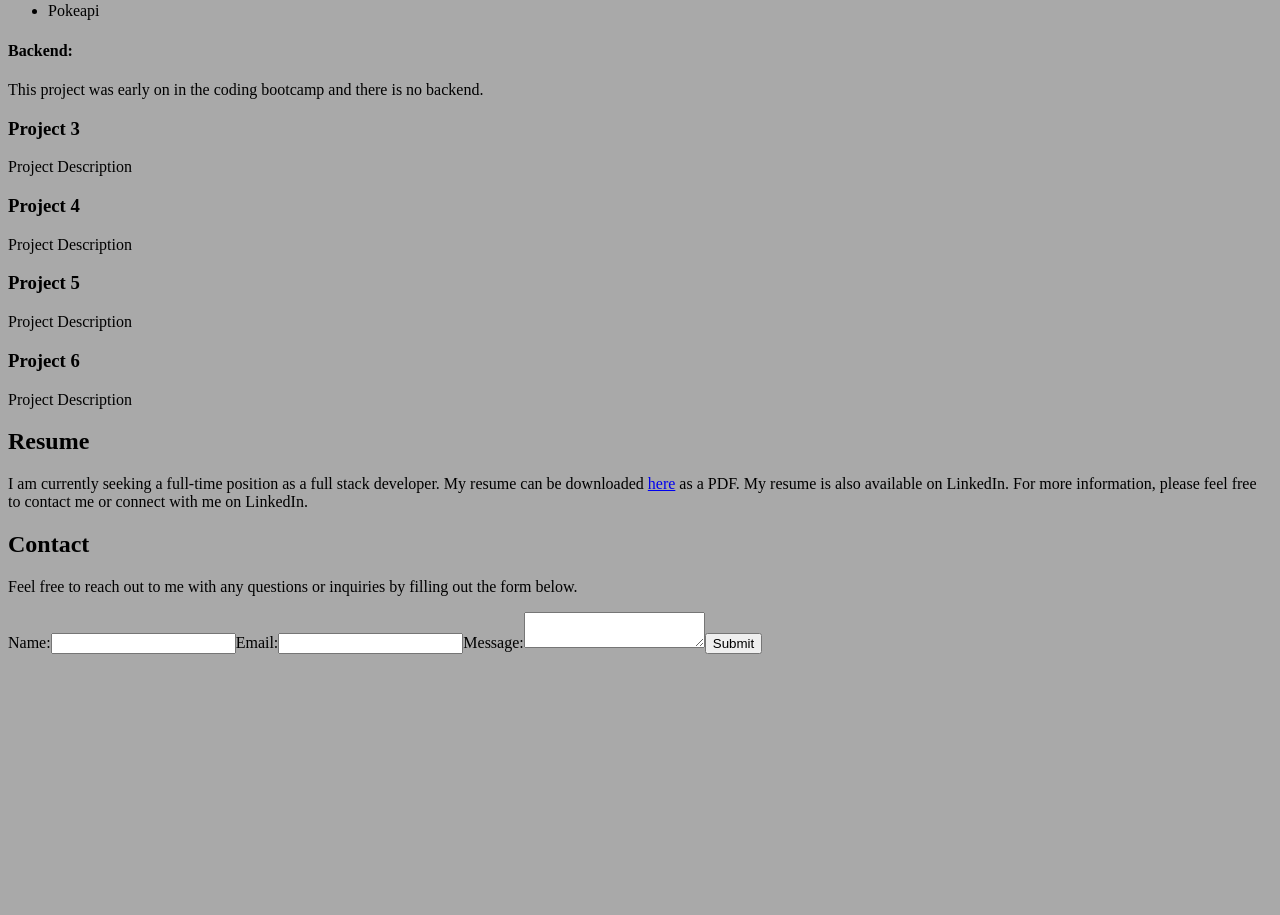
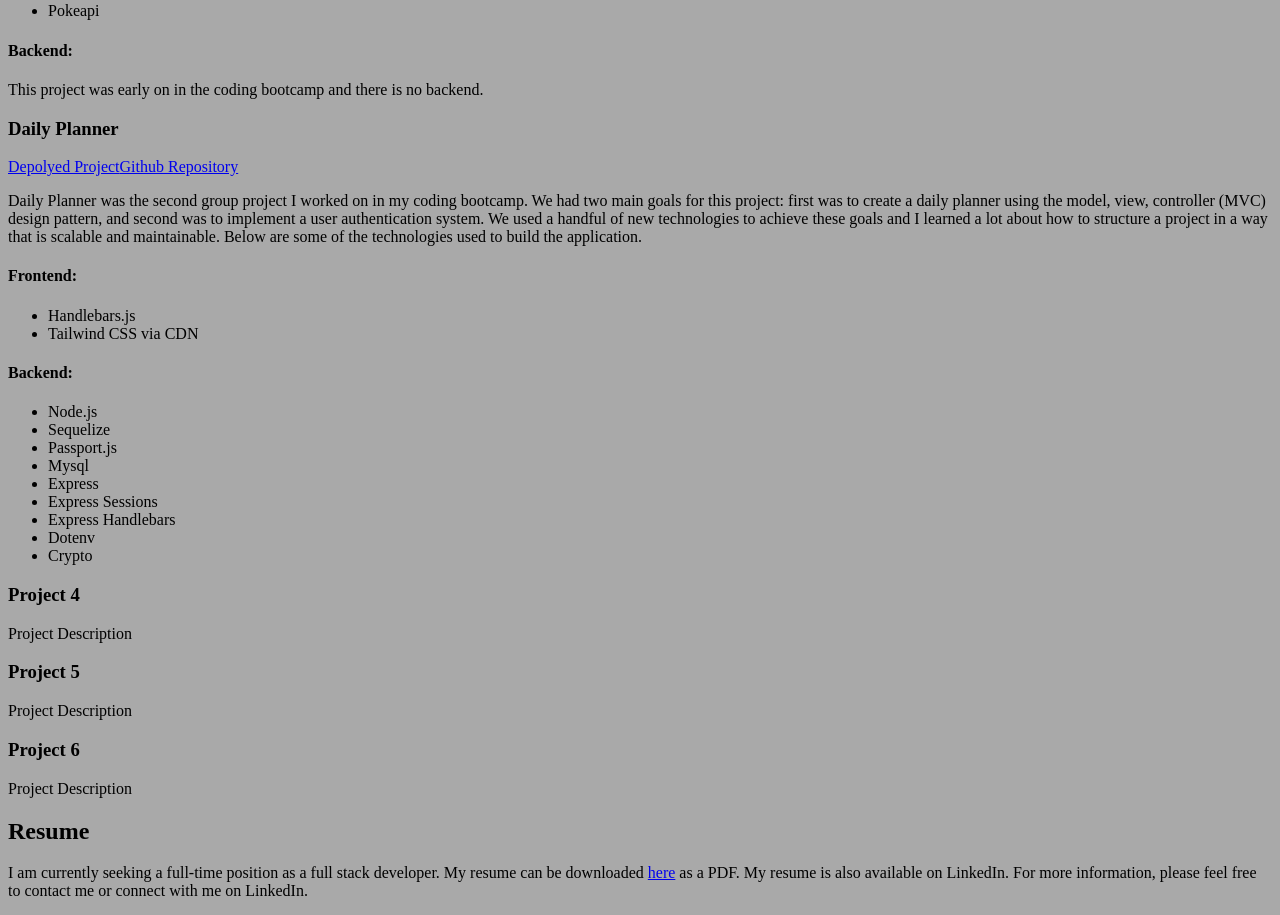
Before and after one commit to ChaseLee21/Portfolio, a React (Vite) app: page / in a window 1280 px wide. Shown: the part 1151-2066 px from the top of the page. Before the commit the page ends 1813 px from the top, so only its background shows below. Built offline with nearby package versions, Linux system fonts and the light colour scheme.

Commit message:
adding content to projects component

```diff
--- a/src/components/Projects.jsx
+++ b/src/components/Projects.jsx
@@ -31,7 +31,7 @@ function Projects() {
                 </article>
                 <article className="Project">
                     <h3>Poke-Pedia</h3>
-                    <a href="https://shhutc18.github.io/Poke-Pedia/index.html?name=binacle">Depolyed Project</a>
+                    <a href="https://shhutc18.github.io/Poke-Pedia/">Depolyed Project</a>
                     <a href="https://github.com/shhutc18/Poke-Pedia" target="_blank">Github Repository</a>
                     <p>Poke-Pedia was the first group project I worked on with classmates in my coding bootcamp.
                     It uses the <a href="https://pokeapi.co/" target="_blank">Pokeapi</a> to fetch all 1118 Pokemon.
@@ -47,8 +47,30 @@ function Projects() {
                     <p>This project was early on in the coding bootcamp and there is no backend.</p>
                 </article>
                 <article className="Project">
-                    <h3>Project 3</h3>
-                    <p>Project Description</p>
+                    <h3>Daily Planner</h3>
+                    <a href="https://rocky-mountain-31745-6823d73c66a2.herokuapp.com/">Depolyed Project</a>
+                    <a href="https://github.com/shhutc18/Daily-Planner" target="_blank">Github Repository</a>
+                    <p>Daily Planner was the second group project I worked on in my coding bootcamp.
+                    We had two main goals for this project: first was to create a daily planner using the model, view, controller (MVC) design pattern, and second was to implement a user authentication system.
+                    We used a handful of new technologies to achieve these goals and I learned a lot about how to structure a project in a way that is scalable and maintainable.
+                    Below are some of the technologies used to build the application.</p>
+                    <h4>Frontend:</h4>
+                    <ul>
+                        <li>Handlebars.js</li>
+                        <li>Tailwind CSS via CDN</li>
+                    </ul>
+                    <h4>Backend:</h4>
+                    <ul>
+                        <li>Node.js</li>
+                        <li>Sequelize</li>
+                        <li>Passport.js</li>
+                        <li>Mysql</li>
+                        <li>Express</li>
+                        <li>Express Sessions</li>
+                        <li>Express Handlebars</li>
+                        <li>Dotenv</li>
+                        <li>Crypto</li>
+                    </ul>
                 </article>
                 <article className="Project">
                     <h3>Project 4</h3>
```
